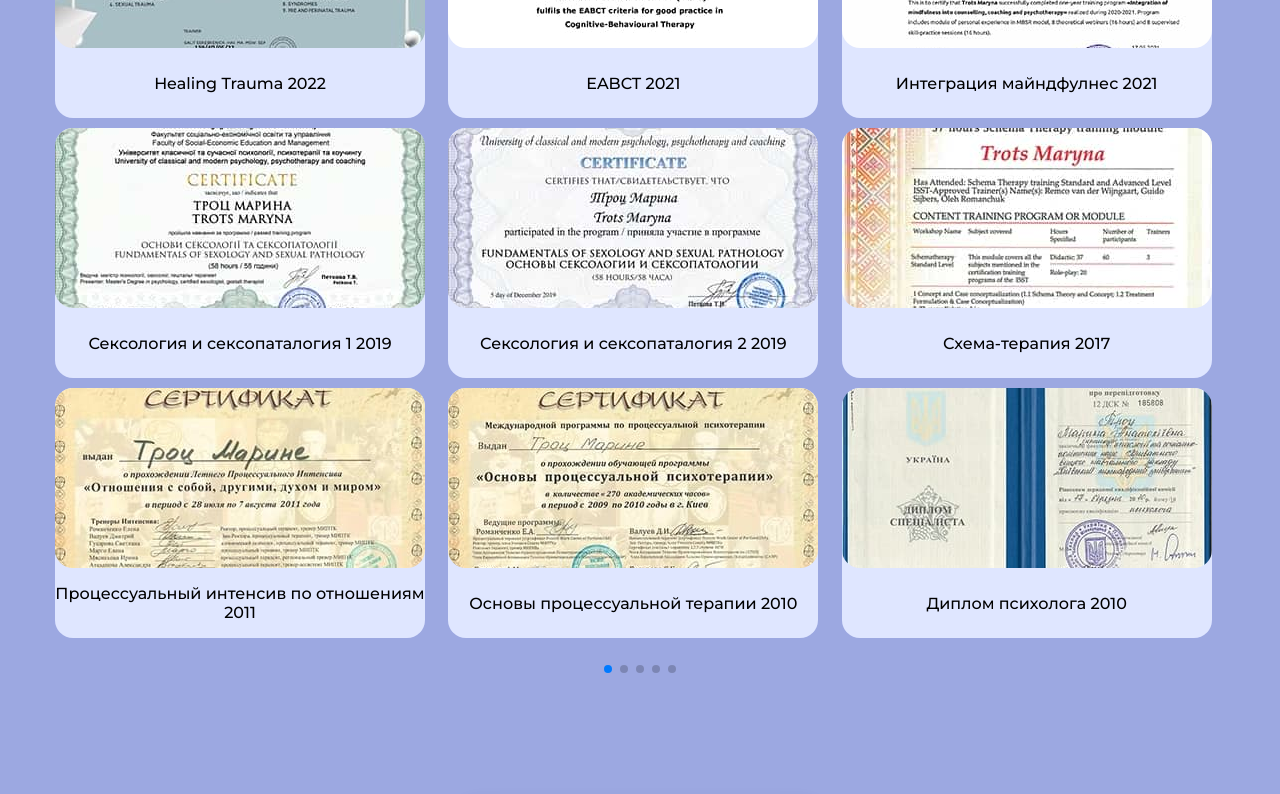
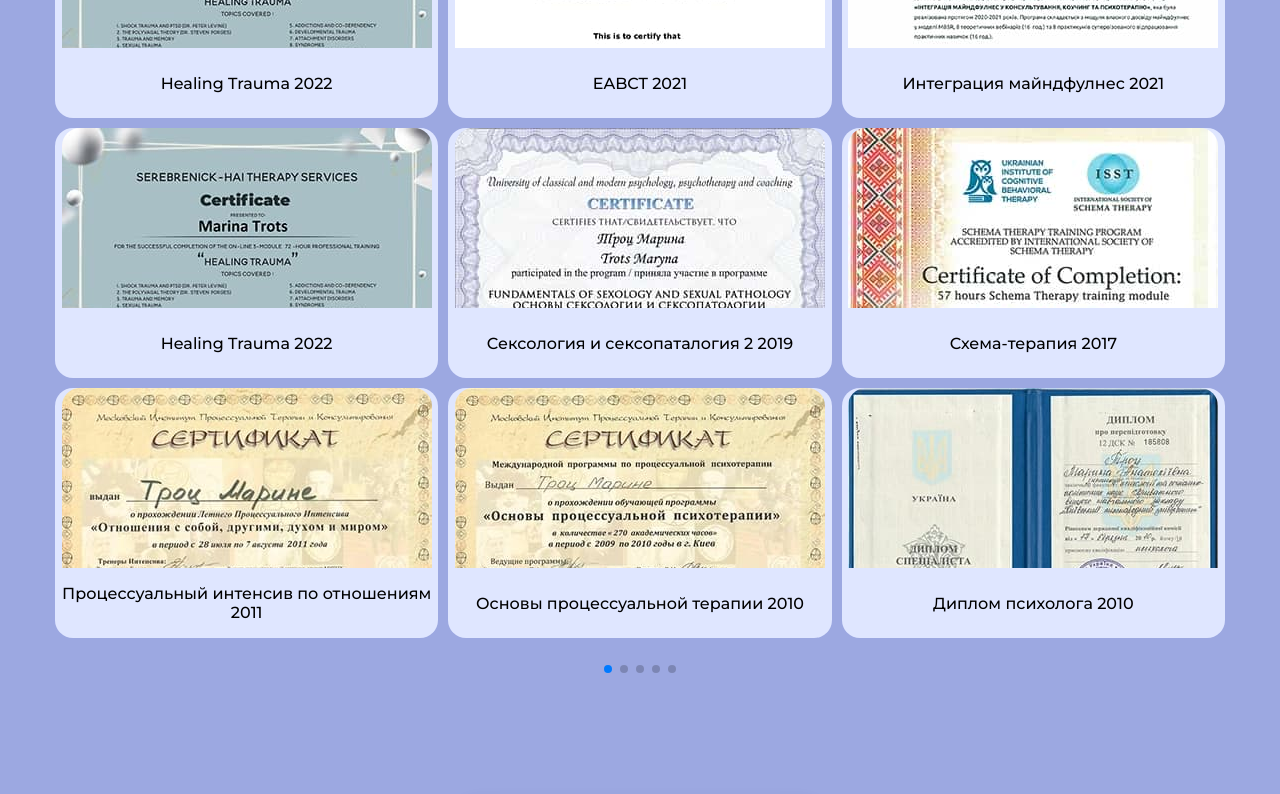
Before and after one commit to Fluebubble/marina-trots-website, a React (Vite) app: page / in a window 1280 px wide. Shown: the part 1660-2454 px from the top of the page. Built offline with nearby package versions, Linux system fonts and the light colour scheme.

Commit message:
fixed diploma thumb cover above tablet ver

```diff
--- a/public/data/certificates.json
+++ b/public/data/certificates.json
@@ -42,6 +42,13 @@
     "id": 6
   },
   {
+    "title": "Сексология и сексопаталогия 1 2019",
+    "alt": "Сексология и сексопаталогия 1 2019",
+    "image": "./img/cert/sexology-sexopathology.webp",
+    "thumb": "./img/cert/thumbs/sexology-sexopathology-thumb.jpg",
+    "id": 8
+  },
+  {
     "title": "Healing Trauma 2022",
     "alt": "Сертификат Healing Trauma 2022",
     "image": "./img/cert/healing-trauma.jpg",
@@ -49,86 +56,79 @@
     "id": 7
   },
   {
-    "title": "Сексология и сексопаталогия 1 2019",
-    "alt": "Сексология и сексопаталогия 1 2019",
-    "src": "./img/cert/sexology-sexopathology.webp",
-    "thumb": "./img/cert/thumbs/sexology-sexopathology-thumb.jpg",
-    "id": 8
-  },
-  {
     "title": "Сексология и сексопаталогия 2 2019",
     "alt": "Сексология и сексопаталогия 2 2019",
-    "src": "./img/cert/sexology-sexopathology2.webp",
+    "image": "./img/cert/sexology-sexopathology2.webp",
     "thumb": "./img/cert/thumbs/sexology-sexopathology2-thumb.jpg",
     "id": 9
   },
   {
     "title": "Схема-терапия 2017",
     "alt": "Схема-терапия 2017",
-    "src": "./img/cert/schema.jpg",
+    "image": "./img/cert/schema.jpg",
     "thumb": "./img/cert/thumbs/schema-thumb.jpg",
     "id": 10
   },
   {
     "title": "Системно-феноменологическая психотерапия 2016",
     "alt": "Системно-феноменологическая психотерапия 2016",
-    "src": "./img/cert/sys-fem-psy.webp",
+    "image": "./img/cert/sys-fem-psy.webp",
     "thumb": "./img/cert/thumbs/sys-fem-psy-thumb.jpg",
     "id": 11
   },
   {
     "title": "Когнитивно-поведенческая терапия 2016",
     "alt": "Когнитивно-поведенческая терапия 2016",
-    "src": "./img/cert/cognipov.webp",
+    "image": "./img/cert/cognipov.webp",
     "thumb": "./img/cert/thumbs/cognipov-thumb.jpg",
     "id": 12
   },
   {
     "title": "Бодинамическая терапия 2013",
     "alt": "Бодинамическая терапия 2013",
-    "src": "./img/cert/bodynamic-therapy.webp",
+    "image": "./img/cert/bodynamic-therapy.webp",
     "thumb": "./img/cert/thumbs/bodynamic-therapy-thumb.jpg",
     "id": 13
   },
   {
     "title": "Холотропное дыхание 2012",
     "alt": "Холотропное дыхание 2012",
-    "src": "./img/cert/holdih.webp",
+    "image": "./img/cert/holdih.webp",
     "thumb": "./img/cert/thumbs/holdih-thumb.jpg",
     "id": 14
   },
   {
     "title": "Процессуальный интенсив по отношениям 2011",
     "alt": "Процессуальный интенсив по отношениям 2011",
-    "src": "./img/cert/procterap2.webp",
+    "image": "./img/cert/procterap2.webp",
     "thumb": "./img/cert/thumbs/procterap2-thumb.jpg",
     "id": 15
   },
   {
     "title": "Основы процессуальной терапии 2010",
     "alt": "Основы процессуальной терапии 2010",
-    "src": "./img/cert/osn-proc-therapy.webp",
+    "image": "./img/cert/osn-proc-therapy.webp",
     "thumb": "./img/cert/thumbs/osn-proc-therapy-thumb.jpg",
     "id": 16
   },
   {
     "title": "Диплом психолога 2010",
     "alt": "Диплом психолога 2010",
-    "src": "./img/cert/psy-diploma.webp",
+    "image": "./img/cert/psy-diploma.webp",
     "thumb": "./img/cert/thumbs/psy-diploma-thumb.jpg",
     "id": 17
   },
   {
     "title": "Холодинамика 2007",
     "alt": "Холодинамика 2007",
-    "src": "./img/cert/holdnam.webp",
+    "image": "./img/cert/holdnam.webp",
     "thumb": "./img/cert/thumbs/holdnam-thumb.jpg",
     "id": 18
   },
   {
     "title": "Семейная психология и психотерапия 2007",
     "alt": "Семейная психология и психотерапия 2007",
-    "src": "./img/cert/sempsih.jpg",
+    "image": "./img/cert/sempsih.jpg",
     "thumb": "./img/cert/thumbs/sempsih-thumb.jpg",
     "id": 19
   }
--- a/src/components/Diplomas/List/Item/Item.module.scss
+++ b/src/components/Diplomas/List/Item/Item.module.scss
@@ -9,12 +9,12 @@
   flex-direction: column;
 
   @media screen and (min-width: 768px) {
-    width: 364px;
+    // width: 364px;
     min-height: 236px;
   }
 
   @media screen and (min-width: 1200px) {
-    width: 370px;
+    // width: 370px;
     height: 250px;
   }
 }
@@ -33,10 +33,12 @@
 .image {
   border-radius: 18px;
   width: 100%;
-  height: 100%;
   object-fit: cover;
-  // @media screen and (min-width: 768px) {
-  // }
+  object-position: center;
+
+  @media screen and (min-width: 768px) {
+    height: auto;
+  }
 }
 
 .name {
```
Also changed, not shown: src/components/Diplomas/List/Item/Item.tsx (+0 -7 lines).
